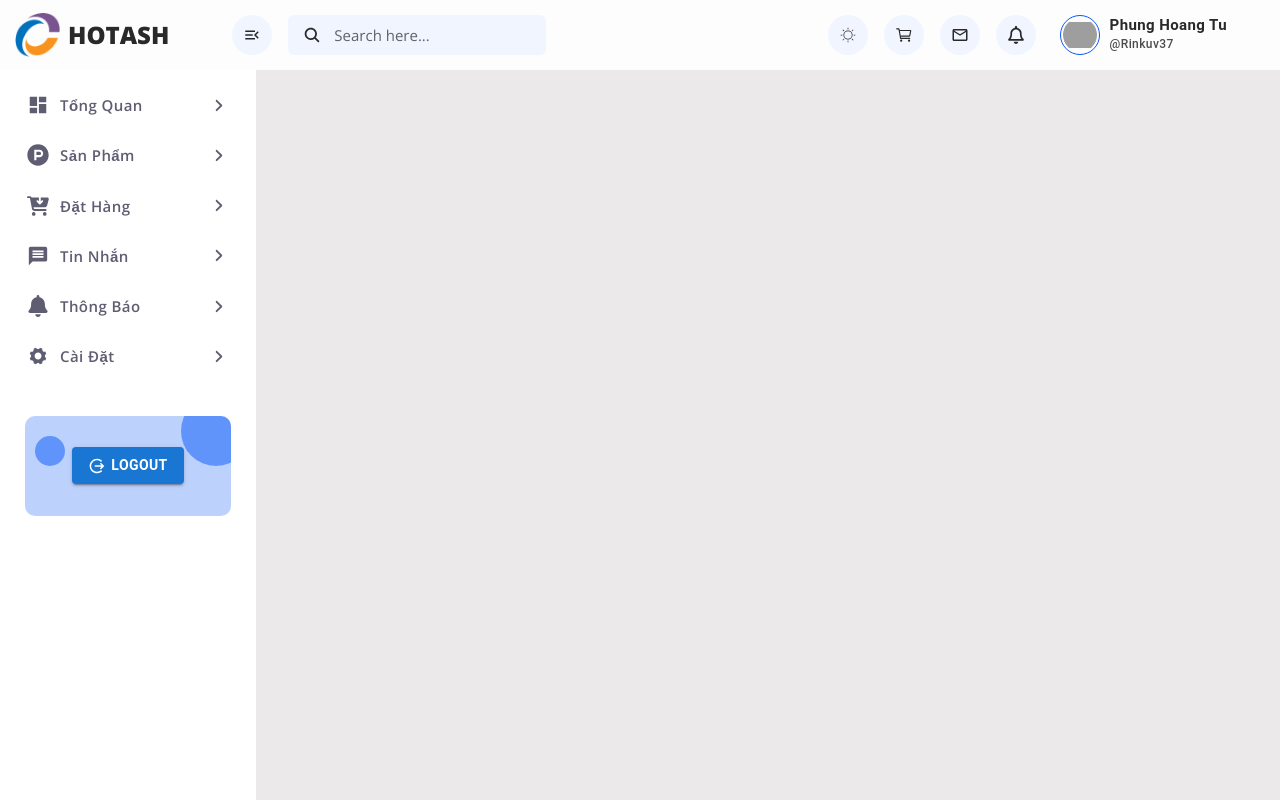
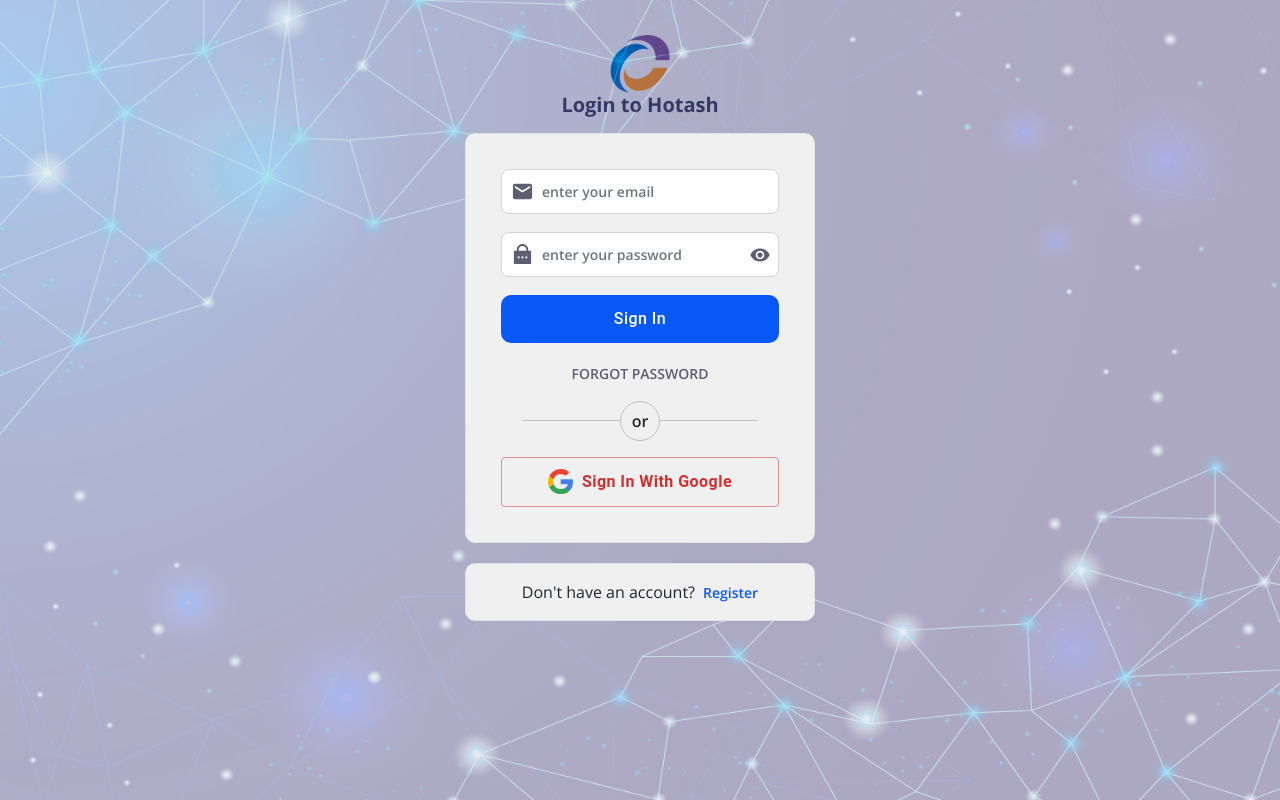
Before and after one commit to hoangtu2k/react-template, a React (Create React App) app: page /login in a window 1280 px wide. Built offline with nearby package versions, Linux system fonts and the light colour scheme; grey boxes are pictures that could not be loaded.

Commit message:
ui login

```diff
--- a/src/App.css
+++ b/src/App.css
@@ -8,7 +8,20 @@
 ::-webkit-scrollbar-thumb{background: #0858f7 !important;}
 ::-webkit-scrollbar-track{background: transparent !important;}
 
-.btn-blue{background: #0858f7 !important; font-size: 14px !important; font-weight: 600;color: #fff !important;text-transform: capitalize !important;border-radius: 5px !important;}
+.btn-blue{background: #0858f7 !important; font-size: 14px !important; font-weight: 600;color: #fff !important;text-transform: capitalize !important;border-radius: 5px !important; border-radius: 10px !important;}
+
+.btn-lg{padding: 5px 25px !important;}
+.btn-big{padding: 10px 25px !important;font-size: 16px !important;}
+
+.btn-round{ border-radius: 30px !important;}
+
+.full{max-width: 100% !important; flex: 0 0 100% !important; width: 100% !important;}
+
+.link{color:  #5e5d72; font-weight: 600;}
+.link:hover{color: #0858f7 !important; text-decoration: none;}
+
+.link.color{color: #0858f7 !important; text-decoration: none;}
+
 
 header{width: 100%; height: 70px; background-color: rgba(255, 255, 255, 0.9); position: fixed; top: 0px; left: 0px; z-index: 1000; --webkit-backdrop-filter: blur(5px); backdrop-filter: blur(5px); }
 
@@ -19,6 +32,8 @@
 header button.rounded-circle{min-width: 40px !important; width: 40px !important; height: 40px !important;background:  #f0f5ff !important; color: #0858f7;}
 header button.rounded-circle svg{color: #292929; font-size: 18px !important;}
 header button.rounded-circle:hover svg{color: #0858f7 !important; transition: all 0.2s ease-in-out;}
+
+header .part2{padding-left: 50px;}
 
 .searchBox{width: 400px;height: 40px;background: #f0f5ff;border-radius: 6px; padding: 3px 15px;}
 .searchBox input{background: transparent;border: 0px; outline: none;padding-left: 5px;font-size: 15px;color: #292929;}
@@ -166,3 +181,32 @@
 .tableFooter p {font-size: 13px; font-weight: 500; margin-bottom: 0px;}
 
 .css-1to7aaw-MuiButtonBase-root-MuiPaginationItem-root.Mui-selected{background-color: #0858f7;}
+
+
+.loginSection {width: 100%; height: 100vh; padding: 35px 25px; position: relative;}
+
+.loginPatern{width: 100%; height: 100%; opacity: 0.3; position: fixed; top: 0px; left: 0px;  z-index: 99; pointer-events: none;}
+
+.loginSection .loginBox {width: 350px; height: auto; margin: auto;}
+.loginSection .loginBox .wrapper { width: 100%; height: auto; background: #f0f0f0; position: relative; z-index: 100; padding: 35px; }
+
+.loginSection .loginBox .wrapper .form-group{margin-bottom: 18px;}
+
+.loginSection .loginBox .wrapper .form-control{background: #fff !important; box-shadow: none !important; outline: none !important; border-radius: 8px !important; font-size: 14px; font-weight: 600; height: 45px; padding-left: 40px;}
+
+.loginSection .loginBox .wrapper .form-control:focus{border: 1px solid #0858f7 !important;}
+
+.loginSection .loginBox .wrapper .form-group.focus .icon svg {color: #0858f7 !important;}
+
+.loginSection .loginBox .wrapper .form-group .icon{position: absolute; top: 3px; left: 10px; z-index: 100; font-size: 23px;}
+.loginSection .loginBox .wrapper .form-group .icon svg{color: #5e5d72;}
+
+.toggleShowPassword{position: absolute; top: 10px; right: 8px; cursor: pointer;}
+.toggleShowPassword svg{font-size: 22px; color: #5e5d72;}
+
+.loginSection .loginBox .wrapper .link{font-size: 14px;}
+
+.loginSection .loginBox .wrapper .or span.line{display: block; width: 35%; height: 1px; background: rgba(0, 0, 0, 0.2);}
+.loginSection .loginBox .wrapper .or span.txt{display: flex; align-items: center; justify-content: center; font-size: 16px; font-weight: 600; width: 40px; height: 40px; border: 1px solid rgba(0, 0, 0, 0.2); border-radius: 50%;}
+
+.loginWithGoogle{text-transform: capitalize !important; font-weight: bold !important;}
--- a/src/App.js
+++ b/src/App.js
@@ -5,6 +5,7 @@
 import Header from "./components/Header";
 import Sidebar from "./components/Sidebar";
 import { createContext, useState } from "react";
+import Login from "./pages/Login";
 
 
 const MyContext = createContext();
@@ -13,9 +14,18 @@
 
   const [isToggleSidebar, setIsToggleSidebar] = useState(false);
 
+  const [isLogin, setIsLogin] = useState(false);
+
+  const [isHideSidebarAndHeader, setisHideSidebarAndHeader] = useState(false);
+
+
   const values = {
     isToggleSidebar,
-    setIsToggleSidebar
+    setIsToggleSidebar,
+    isLogin,
+    setIsLogin,
+    isHideSidebarAndHeader,
+    setisHideSidebarAndHeader
   }
 
 
@@ -23,16 +33,26 @@
   return (
     <BrowserRouter>
     <MyContext.Provider value={values}>
-      <Header />
+
+        {
+          isHideSidebarAndHeader !== true && <Header />
+        }
+
       <div className="main d-flex">
-          <div className={`sidebarWrapper ${isToggleSidebar===true ? 'toggle' : ''}`}>
+
+          {
+            isHideSidebarAndHeader !== true && <div className={`sidebarWrapper ${isToggleSidebar===true ? 'toggle' : ''}`}>
               <Sidebar />
           </div>
+          }
 
-          <div className={`content ${isToggleSidebar===true ? 'toggle' : ''}`}>
+
+
+          <div className={`content ${isHideSidebarAndHeader===true &&'full'} ${isToggleSidebar ===true ? 'toggle' : ''}`}>
             <Routes>
                  <Route path={"/"} exact={true} element={<Dashboard />} />
                  <Route path={"/dashboard"} exact={true} element={<Dashboard />} />
+                 <Route path={"/login"} exact={true} element={<Login />} />
             </Routes>
           </div>
       </div>
--- a/src/components/Header/index.js
+++ b/src/components/Header/index.js
@@ -25,6 +25,8 @@
   const [isOpenNotificationsDrop, setisOpenNotificationsDrop] = useState(false);
   const openMyAcc = Boolean(anchorEl);
   const openNotifications = Boolean(isOpenNotificationsDrop);
+
+
 
   const context = useContext(MyContext);
 
@@ -57,7 +59,7 @@
               </Link>
             </div>
 
-            <div className="col-sm-3 d-flex align-items-center part2 pl-4">
+            <div className="col-sm-3 d-flex align-items-center part2">
               <Button className="rounded-circle mr-3" onClick={()=>context.setIsToggleSidebar(!context.isToggleSidebar)}>
                     {
                       context.isToggleSidebar===false ? <MdMenuOpen /> : <MdOutlineMenu />
@@ -135,7 +137,11 @@
                 </Menu>
               </div>
 
-              <div className="myAccWrapper">
+              {
+
+                 context.isLogin !== true ? <Link to={'/login'}><Button className="btn-blue btn-lg btn-round">Sign In</Button></Link>
+                 :
+                 <div className="myAccWrapper">
                 <Button
                   className="myAcc d-flex align-items-center"
                   onClick={handleOpenMyAccDrop}
@@ -207,7 +213,10 @@
                     Logout
                   </MenuItem>
                 </Menu>
-              </div>
+                </div>
+
+              }
+
             </div>
           </div>
         </div>
--- /dev/null
+++ b/src/pages/Login/index.js
@@ -0,0 +1,92 @@
+import { useContext, useEffect, useState } from "react";
+import Logo from "../../assets/images/logo.png";
+import { MyContext } from "../../App";
+
+import patern from "../../assets/images/patern.jpg";
+import googleIcon from "../../assets/images/googleIcon.png";
+
+import { MdEmail } from "react-icons/md";
+import { RiLockPasswordFill } from "react-icons/ri";
+import { IoMdEye, IoMdEyeOff } from "react-icons/io";
+import { Button } from "@mui/material";
+import { Link } from "react-router-dom";
+
+
+const Login = () => {
+
+    const [inputIndex, setInputIndex] = useState(null);
+
+    const [isShowPassword, setisShowPassword] = useState(false);
+
+  const context = useContext(MyContext);
+
+  useEffect(() => {
+    context.setisHideSidebarAndHeader(true);
+  }, []);
+
+  const focusInput = (index) => {
+    setInputIndex(index);
+  }
+
+  return (
+    <>
+    <img src={patern} className="loginPatern" alt=""/>
+      <section className="loginSection">
+        <div className="loginBox">
+
+          <div className="logo text-center">
+            <img src={Logo} width="60px" alt="" />
+            <h5 className="font-weight-bold">Login to Hotash</h5>
+          </div>
+
+            <div className="wrapper mt-3 card border ">
+                    <form>
+                        <div className={`form-group position-relative ${inputIndex===0 && 'focus' }`}>
+                            <span className="icon"><MdEmail/></span>
+                            <input type="text" className="form-control" placeholder="enter your email" onFocus={()=>focusInput(0)} onBlur={()=>setInputIndex(null)} />
+                        </div>
+                        <div className={`form-group position-relative ${inputIndex===1 && 'focus' }`}>
+                            <span className="icon"><RiLockPasswordFill/></span>
+                            <input type={`${isShowPassword===true ? 'text' : 'password'}`} className="form-control" placeholder="enter your password" onFocus={()=>focusInput(1)} onBlur={()=>setInputIndex(null)} />
+                            <span className="toggleShowPassword" onClick={()=>setisShowPassword(!isShowPassword)}>
+                                   {
+                                    isShowPassword === true ?  <IoMdEyeOff/> : <IoMdEye/>
+                                }
+                            </span>
+                        </div>
+
+
+                                        <div className="form-group">
+                                            <Button className="btn-blue btn-lg w-100 btn-big">Sign In</Button>
+                                        </div>
+
+                                        <div className="form-group text-center mb-0">
+                                                <Link to={'/forgot-password'} className="link" >FORGOT PASSWORD</Link>
+                                                <div className="d-flex align-items-center justify-content-center or mt-3 mb-3">
+                                                        <span className="line"></span>
+                                                        <span className="txt">or</span>
+                                                        <span className="line"></span>
+                                                </div>
+
+                                        <Button variant="outlined" color='error' className="w-100 btn-lg btn-big loginWithGoogle" >
+
+                                        <img src={googleIcon} width="25px" alt="" /> &nbsp; Sign In with Google</Button>
+
+                                        </div>
+
+                    </form>
+            </div>
+
+                                    <div className="wrapper mt-3 card border footer p-3">
+                                            <span className="text-center">Don't have an account?
+                                            <Link to={'/signUp'} className="link color ml-2">Register</Link>
+                                            </span>
+                                    </div>
+
+        </div>
+      </section>
+    </>
+  );
+};
+
+export default Login;
```
Also changed, not shown: src/assets/images/googleIcon.png (added), src/assets/images/patern.jpg (added).
